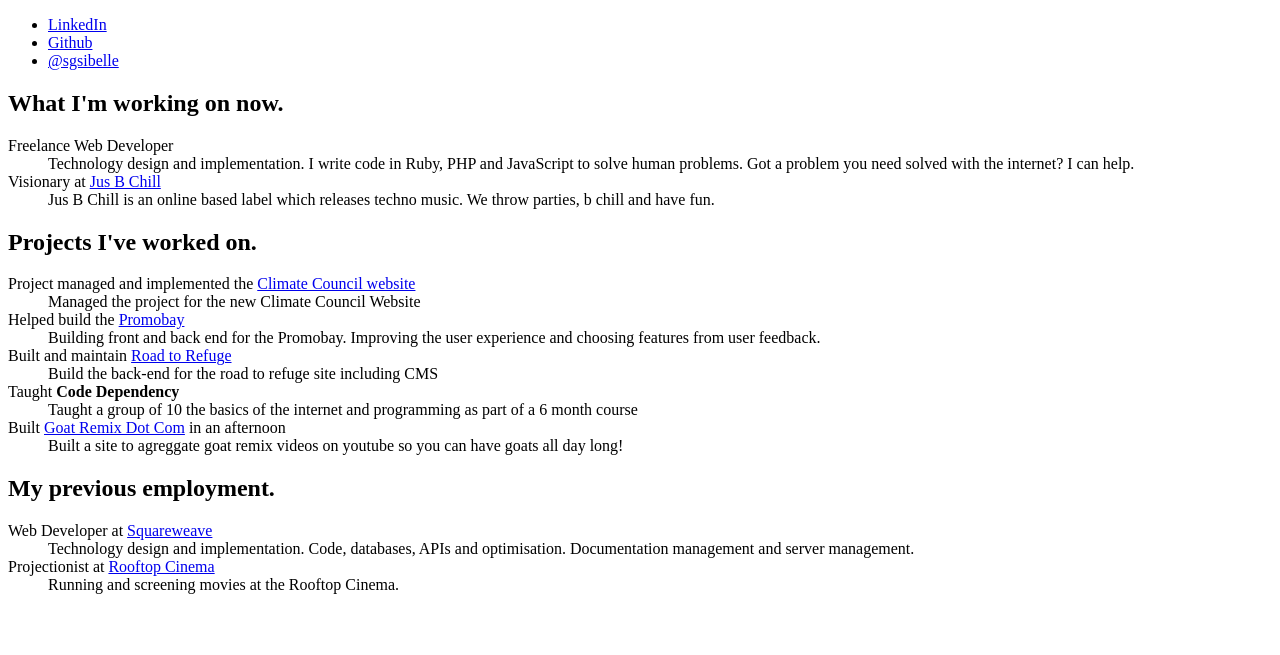
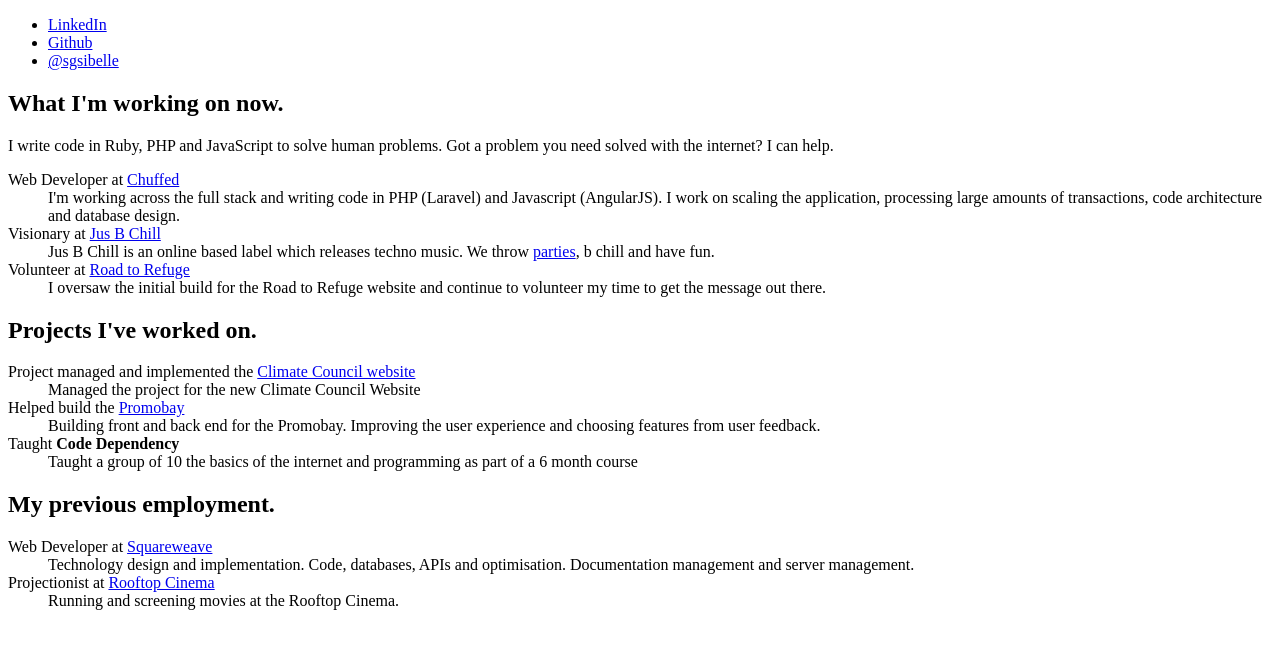
Before and after one commit to sebastiansibelle/sebastian-sibelle-app, a PHP site: template htdocs/app/theme/default/templates/home/home.php in a window 1280 px wide. Shown: the part 145-800 px from the top of the page. Run offline with PHP 8.4, Linux system fonts and the light colour scheme; the template is opened without the code that fills it, so the values that code supplies are empty; some libraries are stand-ins or nearby versions.

Commit message:
Updated references on my website

```diff
--- a/htdocs/app/theme/default/templates/home/home.php
+++ b/htdocs/app/theme/default/templates/home/home.php
@@ -19,9 +19,11 @@
 			</aside>
 			<section>
 				<h2>What I'm working on now.</h2>
+				<p class="lead">I write code in Ruby, PHP and JavaScript to solve human problems. Got a problem you need solved with the internet? I can help.</p>
 				<dl class="projects">
-					<dt>Freelance Web Developer<dt><dd>Technology design and implementation. I write code in Ruby, PHP and JavaScript to solve human problems. Got a problem you need solved with the internet? I can help.</dd>
-					<dt>Visionary at <a href="http://jusbchill.com">Jus B Chill</a><dt><dd> Jus B Chill is an online based label which releases techno music. We throw parties, b chill and have fun.</dd>
+					<dt>Web Developer at <a href="https://chuffed.org">Chuffed</a><dt><dd>I'm working across the full stack and writing code in PHP (Laravel) and Javascript (AngularJS). I work on scaling the application, processing large amounts of transactions, code architecture and database design.</dd>
+					<dt>Visionary at <a href="http://jusbchill.com">Jus B Chill</a><dt><dd> Jus B Chill is an online based label which releases techno music. We throw <a href="http://jusbchill.com/coolroom">parties</a>, b chill and have fun.</dd>
+					<dt>Volunteer at <a href="http://roadtorefuge.org.au">Road to Refuge</a></dt><dd> I oversaw the initial build for the Road to Refuge website and continue to volunteer my time to get the message out there.</dd>
 					<!-- <dt> of <a href="http://capsule.vc">Capsule</a></dt><dd>Three piece band of rocking out internet and doing projects together like pals.</dd> -->
 				</ul>
 			</section>
@@ -30,9 +32,8 @@
 				<dl class="projects">
 					<dt>Project managed and implemented the <a href="http://climatecouncil.org.au">Climate Council website</a></dt><dd>Managed the project for the new Climate Council Website</dd>
 					<dt>Helped build the <a href="http://promobay.org">Promobay</a><dt><dd>Building front and back end for the Promobay. Improving the user experience and choosing features from user feedback.</dd>
-					<dt>Built and maintain <a href="http://roadtorefuge.org.au">Road to Refuge</a></dt><dd> Build the back-end for the road to refuge site including CMS</dd>
 					<dt>Taught <strong>Code Dependency</strong></dt><dd> Taught a group of 10 the basics of the internet and programming as part of a 6 month course</dd>
-					<dt>Built <a href="http://goatremix.com">Goat Remix Dot Com</a> in an afternoon</dt><dd> Built a site to agreggate goat remix videos on youtube so you can have goats all day long!</dd>
+					<!-- <dt>Built <a href="http://goatremix.com">Goat Remix Dot Com</a> in an afternoon</dt><dd> Built a site to agreggate goat remix videos on youtube so you can have goats all day long!</dd> -->
 				</ul>
 			</section>
 			<section>
```
